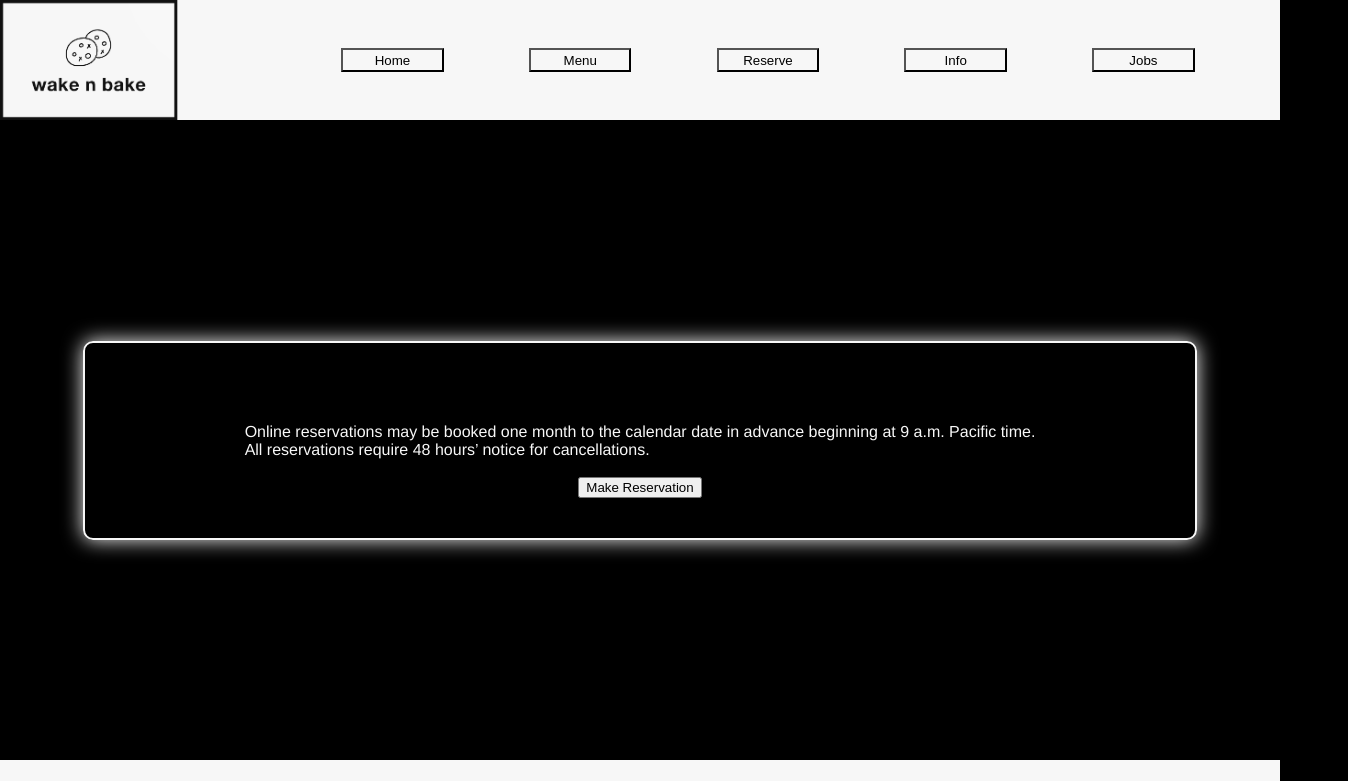
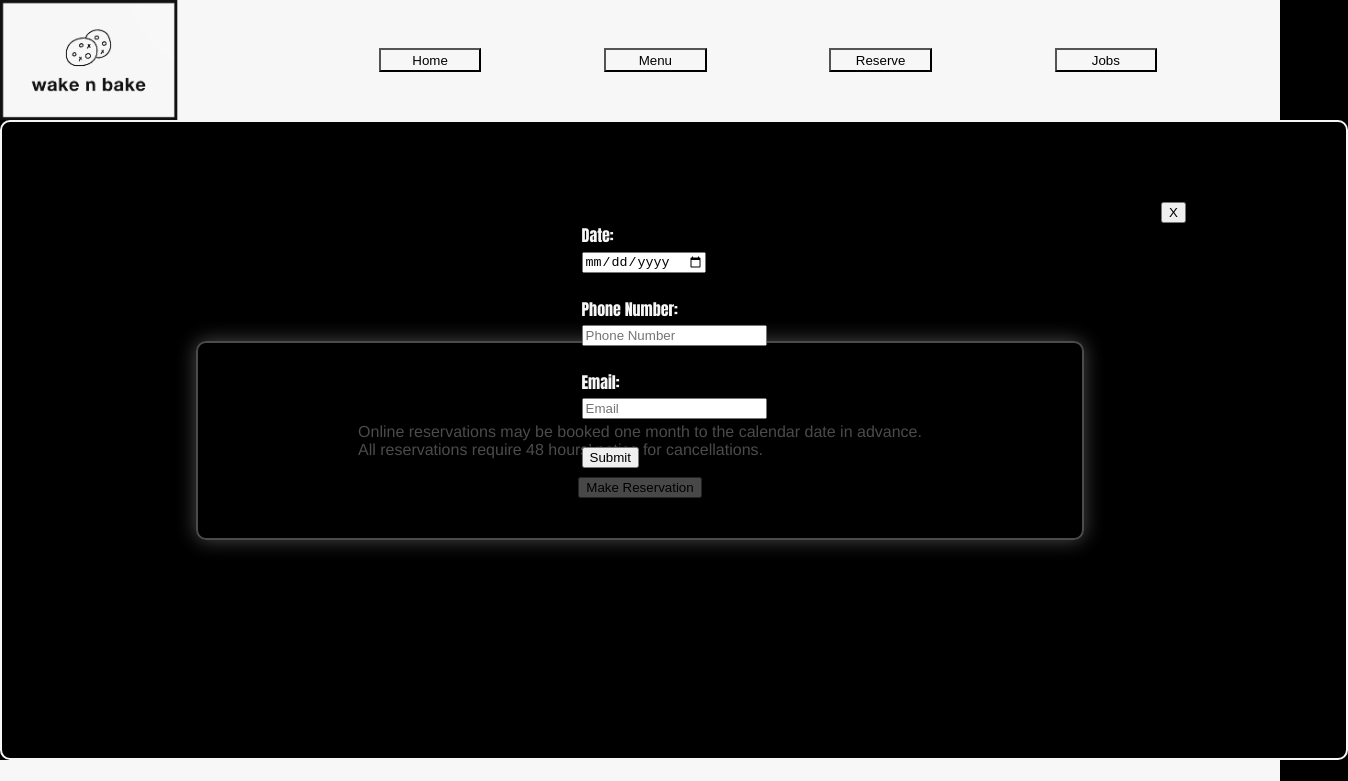
Before and after one commit to MexicanCacti/Bakery-Webpage, a plain HTML site: page pages/reserve.html in a window 1280 px wide. Both pictures are taken after a click on the button "Make Reservation". Shown: the top 781 px of the page, 1348 px wide, since content can reach past the window. Drawn offline with Linux system fonts and the light colour scheme.

Commit message:
07-18-2024

```diff
--- a/pages/reserve.html
+++ b/pages/reserve.html
@@ -3,7 +3,7 @@
 <html lang="en">
     <head>
         <script src="../scripts/main.js" defer></script>
-        <script src="../script/reserve.js" defer></script>
+        <script src="../scripts/reserve.js" defer></script>
         <link rel="stylesheet" href="../styles/global.css">
         <link rel="stylesheet" href="../styles/reserve.css">
         <meta charset="UTF-8">
@@ -17,12 +17,27 @@
 
             <div class="content">
                 <div id="reservePage">
-                    Online reservations may be booked one month to the calendar date in advance beginning at 9 a.m. Pacific time.<br>
+                    Online reservations may be booked one month to the calendar date in advance.<br>
                     All reservations require 48 hours’ notice for cancellations.<br><br>
-                    <button type="button" id="showFormBtn">Make Reservation</button>
+                    <button type="button" id="showForm">Make Reservation</button>
                 </div>
 
+            </div>
 
+            <div id="reserveForm">
+                <button type="button" id="close">X</button>
+                <form action="../pages/confirm.html" method="" enctype="multipart/form-data">
+                    <label for="date">Date:</label><br>
+                    <input type="date" required><br><br>
+
+                    <label for="phone">Phone Number:</label><br>
+                    <input type="text" placeholder="Phone Number" required><br><br>
+
+                    <label for="email">Email:</label><br>
+                    <input type="email" placeholder="Email" required><br><br>
+
+                    <input type="submit" value="Submit">
+                </form>
             </div>
 
 
--- a/partials/header.html
+++ b/partials/header.html
@@ -4,7 +4,6 @@
         <button type="button" id="home" onClick="window.location.href='../pages/index.html'"><span>Home</button>
         <button type="button" id="reserve" onClick="window.location.href='../pages/reserve.html'"><span>Reserve</span></button>
         <button type="button" id="menu" onClick="window.location.href='../pages/menu.html'"><span>Menu</span></button>
-        <button type="button" id="info" onClick="window.location.href='../pages/info.html'"><span>Info</span></button>
         <button type="button" id="jobs" onClick="window.location.href='../pages/jobs.html'"><span>Jobs</span></button>
     </div>
 </div>
--- a/scripts/main.js
+++ b/scripts/main.js
@@ -16,6 +16,7 @@ document.addEventListener("DOMContentLoaded", function() {
         }
         console.log('footer loaded')
     });
+
 });
 
 function loadHTML(containerId, url, callback) {
--- a/scripts/reserve.js
+++ b/scripts/reserve.js
@@ -1,19 +1,17 @@
 document.addEventListener("DOMContentLoaded", function() {
-    const showFormBtn = document.getElementById("showFormBtn");
-    const popupForm = document.getElementById("popupForm");
-    const closeBtn = document.querySelector(".close-btn");
-
-    showFormBtn.addEventListener("click", function() {
-        popupForm.style.display = "flex";
+    const reservePage = document.getElementById("reservePage");
+    const reserveForm = document.getElementById("reserveForm");
+    const showForm = document.getElementById("showForm");
+    const closeForm = document.getElementById("close");
+    closeForm.addEventListener("click", function() {
+        reserveForm.style.zIndex = 0;
+        reserveForm.style.opacity = 0;
+        reservePage.style.opacity = 1;
     });
 
-    closeBtn.addEventListener("click", function() {
-        popupForm.style.display = "none";
-    });
-
-    window.addEventListener("click", function(event) {
-        if (event.target === popupForm) {
-            popupForm.style.display = "none";
-        }
+    showForm.addEventListener("click", function() {
+        reserveForm.style.zIndex = 2;
+        reserveForm.style.opacity = 1;
+        reservePage.style.opacity = 0.3;
     });
 });
--- a/styles/global.css
+++ b/styles/global.css
@@ -122,10 +122,6 @@ body{
     order: 2;
 }
 
-#info{
+#jobs{
     order: 4;
 }
-
-#jobs{
-    order: 5;
-}
--- a/styles/reserve.css
+++ b/styles/reserve.css
@@ -15,4 +15,28 @@
     font-family:'Franklin Gothic Medium', 'Arial Narrow', Arial, sans-serif;
     font-weight:normal;
     color:rgb(247,247,247);
+    z-index:1;
 }
+
+#reserveForm{
+    grid-area:ct;
+    display:flex;
+    flex-direction: column;
+    align-items: center;
+    padding-top: 10vh;
+    padding-bottom: 5vh;
+    padding-left:20vh;
+    padding-right:20vh;
+    border: 2px solid rgb(247,247,247);
+    border-color:rgb(247,247,247);
+    border-radius: 10px;
+    width:80%;
+    opacity:0;
+    z-index:0;
+    background-color:transparent;
+}
+
+#close{
+    text-align:right;
+    margin-left:auto;
+}
```
Also changed, not shown: pages/confirm.html (+1 -1 lines).
